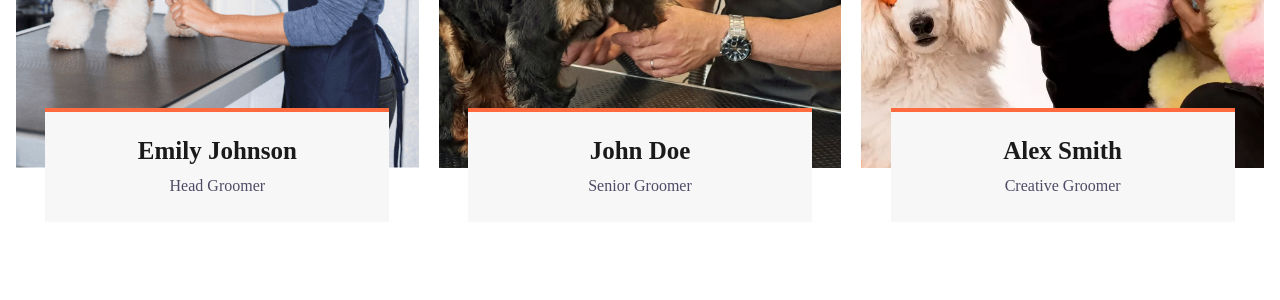
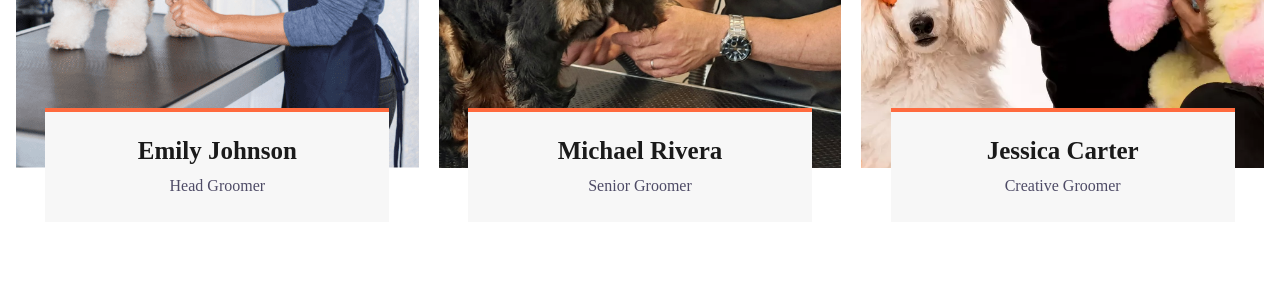
Before and after one commit to JaxHuInMonash/1050.github.io, a plain HTML site: page index.html in a window 1280 px wide. Shown: the part 3200-3500 px from the top of the page. Drawn offline with Linux system fonts and the light colour scheme.

Commit message:
Update index.html

```diff
--- a/index.html
+++ b/index.html
@@ -260,7 +260,7 @@
                             <img aria-hidden="true" loading="lazy" decoding="async" src="images/staff2.jpg" alt="chef" width="305" height="335">
                         </picture>
                         <div class="cs-info">
-                            <span class="cs-name">John Doe</span>
+                            <span class="cs-name">Michael Rivera</span>
                             <span class="cs-job">Senior Groomer</span>
                         </div>
                     </li>
@@ -271,7 +271,7 @@
                             <img aria-hidden="true" loading="lazy" decoding="async" src="images/staff3.jpg" alt="chef" width="305" height="335">
                         </picture>
                         <div class="cs-info">
-                            <span class="cs-name">Alex Smith</span>
+                            <span class="cs-name">Jessica Carter</span>
                             <span class="cs-job">Creative Groomer</span>
                         </div>
                     </li>
```
